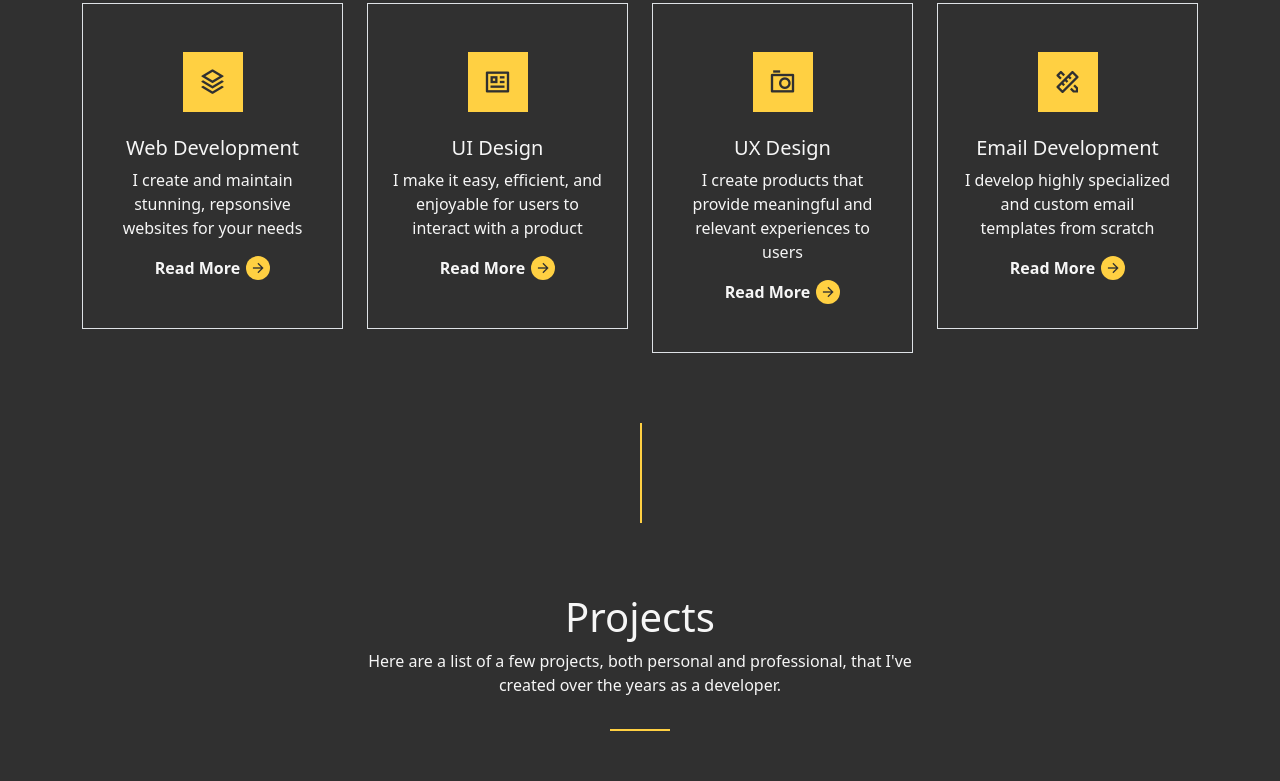
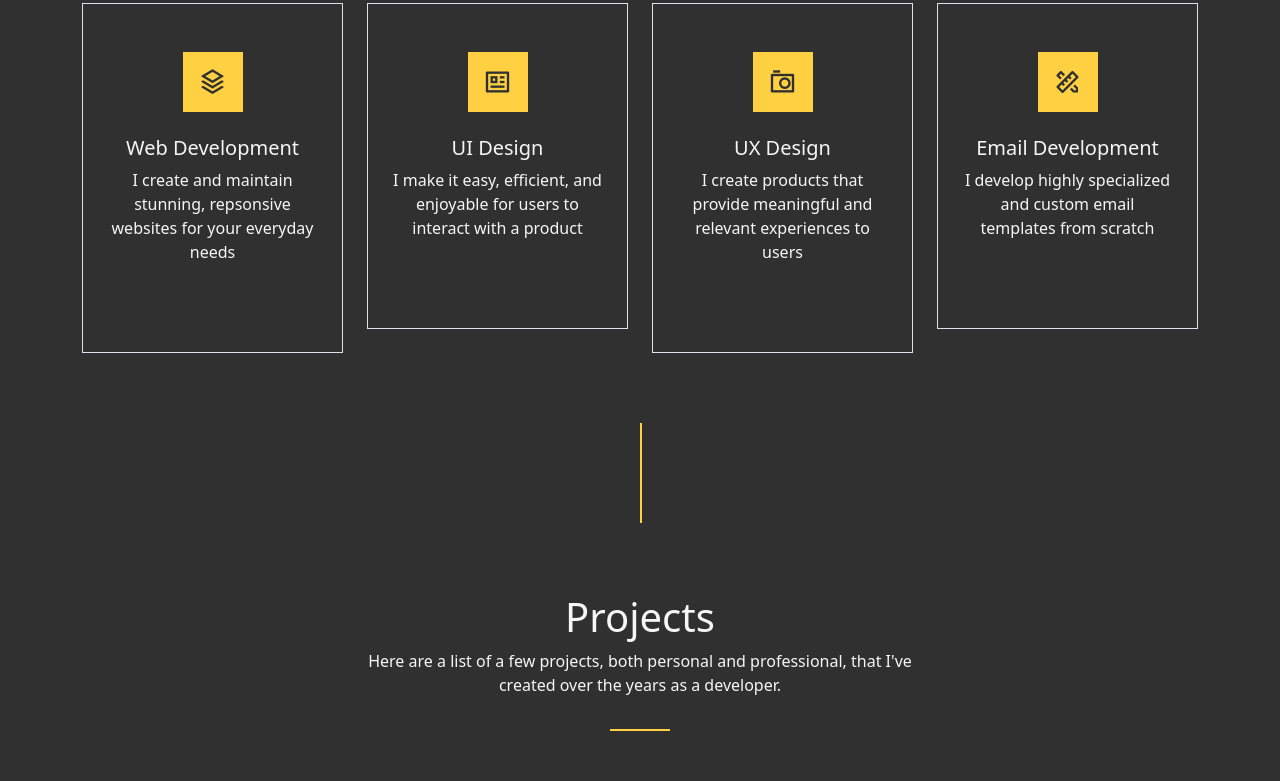
Before and after one commit to 7Brandyn/brandyn, a plain HTML site: page index.html in a window 1280 px wide. Shown: the part 1241-2022 px from the top of the page. Drawn offline with nearby package versions, Linux system fonts and the light colour scheme.

Commit message:
Add files via upload

```diff
--- a/index.html
+++ b/index.html
@@ -98,10 +98,10 @@
                                 <i class="ri-stack-line"></i>
                             </div>
                             <h5 class="mt-4">Web Development</h5>
-                            <p>I create and maintain stunning, repsonsive websites for your needs</p>
+                            <p>I create and maintain stunning, repsonsive websites for your everyday needs</p>
                             <a href="#" class="custom-link">
-                                <span>Read More</span>
-                                <i class="ri-arrow-right-line"></i>
+                                <!-- <span>Read More</span>
+                                <i class="ri-arrow-right-line"></i> -->
                             </a>
                         </div>
                     </div>
@@ -113,8 +113,8 @@
                             <h5 class="mt-4">UI Design</h5>
                             <p>I make it easy, efficient, and enjoyable for users to interact with a product</p>
                             <a href="#" class="custom-link">
-                                <span>Read More</span>
-                                <i class="ri-arrow-right-line"></i>
+                                <!-- <span>Read More</span>
+                                <i class="ri-arrow-right-line"></i> -->
                             </a>
                         </div>
                     </div>
@@ -126,8 +126,8 @@
                             <h5 class="mt-4">UX Design</h5>
                             <p>I create products that provide meaningful and relevant experiences to users</p>
                             <a href="#" class="custom-link">
-                                <span>Read More</span>
-                                <i class="ri-arrow-right-line"></i>
+                                <!-- <span>Read More</span>
+                                <i class="ri-arrow-right-line"></i> -->
                             </a>
                         </div>
                     </div>
@@ -139,8 +139,8 @@
                             <h5 class="mt-4">Email Development</h5>
                             <p>I develop highly specialized and custom email templates from scratch</p>
                             <a href="#" class="custom-link">
-                                <span>Read More</span>
-                                <i class="ri-arrow-right-line"></i>
+                                <!-- <span>Read More</span>
+                                <i class="ri-arrow-right-line"></i> -->
                             </a>
                         </div>
                     </div>
```
